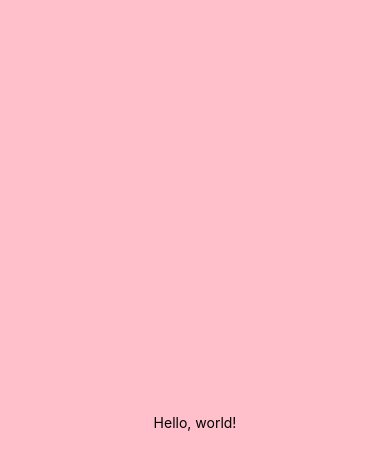
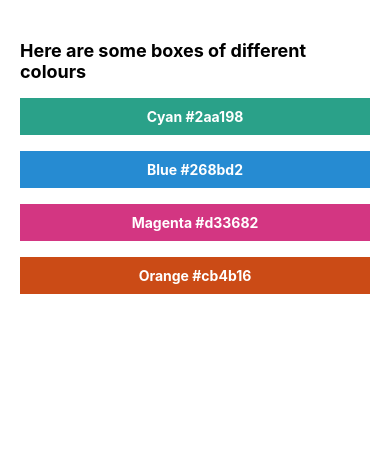
Before and after one commit to Gonzz-96/color-palettes-project, a React Native app: screen / in a window 390 px wide. Shown: the top 470 px of the page. Built offline with nearby package versions, Linux system fonts and the light colour scheme.

Commit message:
Solution to styling excercise.

```diff
--- a/App.js
+++ b/App.js
@@ -3,26 +3,46 @@ import { View, Text, SafeAreaView, StyleSheet } from 'react-native';
 
 const App = () => {
   return (
-    <SafeAreaView style={styles.safeArea}>
-      <View style={[styles.container, styles.pink]}>
-        <Text>Hello, world!</Text>
+    <SafeAreaView>
+      <View>
+        <Text style={[styles.textMargin, styles.titleText]}>
+          Here are some boxes of different colours
+        </Text>
+        <Text style={[styles.textMargin, styles.colorItem, styles.cyanItem]}>Cyan #2aa198</Text>
+        <Text style={[styles.textMargin, styles.colorItem, styles.blueItem]}>Blue #268bd2</Text>
+        <Text style={[styles.textMargin, styles.colorItem, styles.magentaItem]}>Magenta #d33682</Text>
+        <Text style={[styles.textMargin, styles.colorItem, styles.orangeItem]}>Orange #cb4b16</Text>
       </View>
     </SafeAreaView>
   )
 };
 
 const styles = StyleSheet.create({
-  pink:  {
-    backgroundColor: 'pink',
+  textMargin: {
+    marginVertical: 8,
+    marginHorizontal: 20,
+    fontWeight: 'bold'
   },
-  container: {
-    alignItems: 'center',
-    justifyContent: 'center',
-    backgroundColor: 'pink',
-    flex: 1
+  titleText: {
+    marginTop: 40,
+    fontSize: 18
   },
-  safeArea: {
-    flex: 2
+  colorItem: {
+    textAlign: 'center',
+    padding: 10,
+    color: 'white'
+  },
+  cyanItem: {
+    backgroundColor: '#2aa189'
+  },
+  blueItem: {
+    backgroundColor: '#268bd2'
+  },
+  magentaItem: {
+    backgroundColor: '#d33682'
+  },
+  orangeItem: {
+    backgroundColor: '#cb4b16'
   }
 });
 
```
